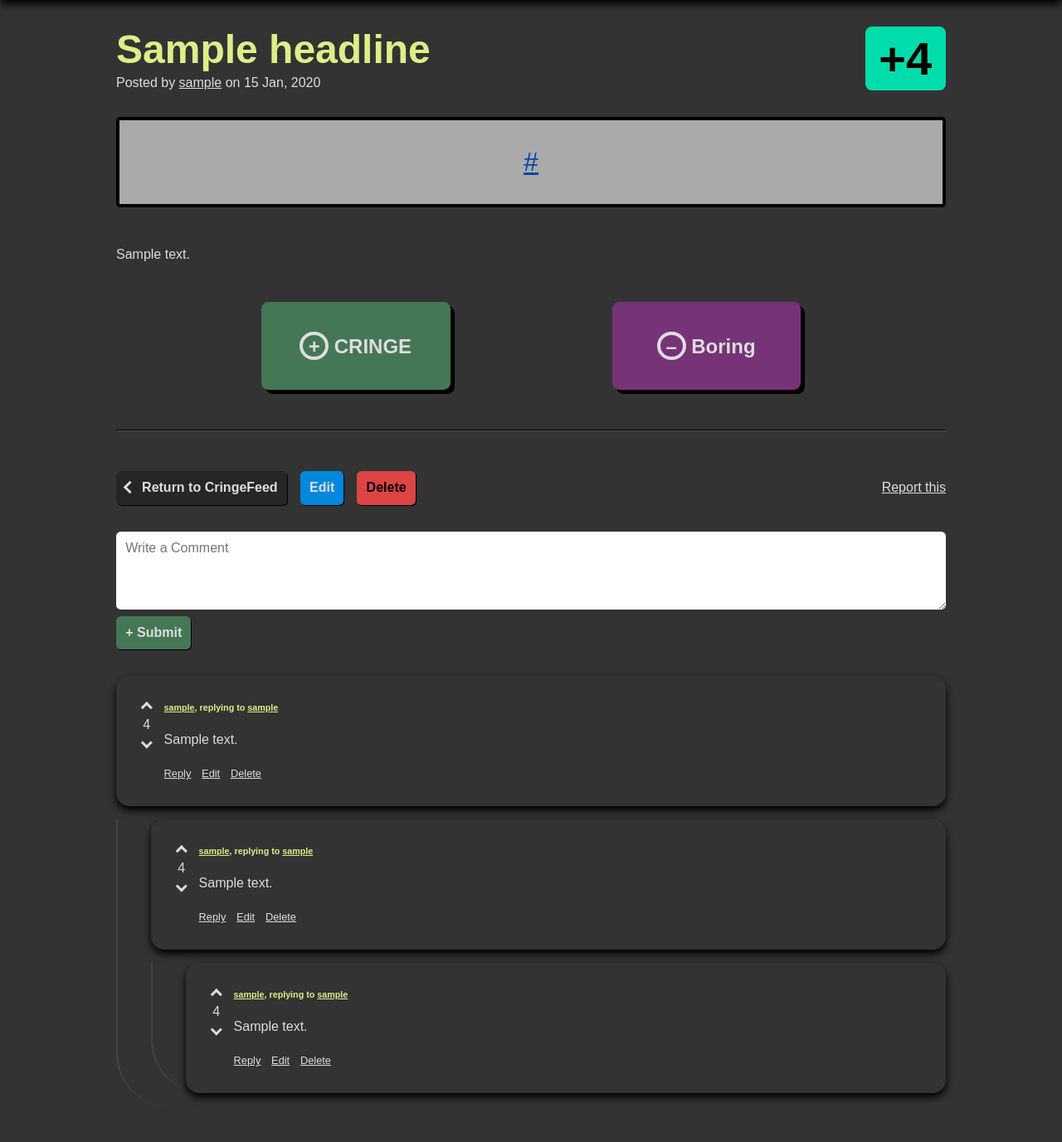
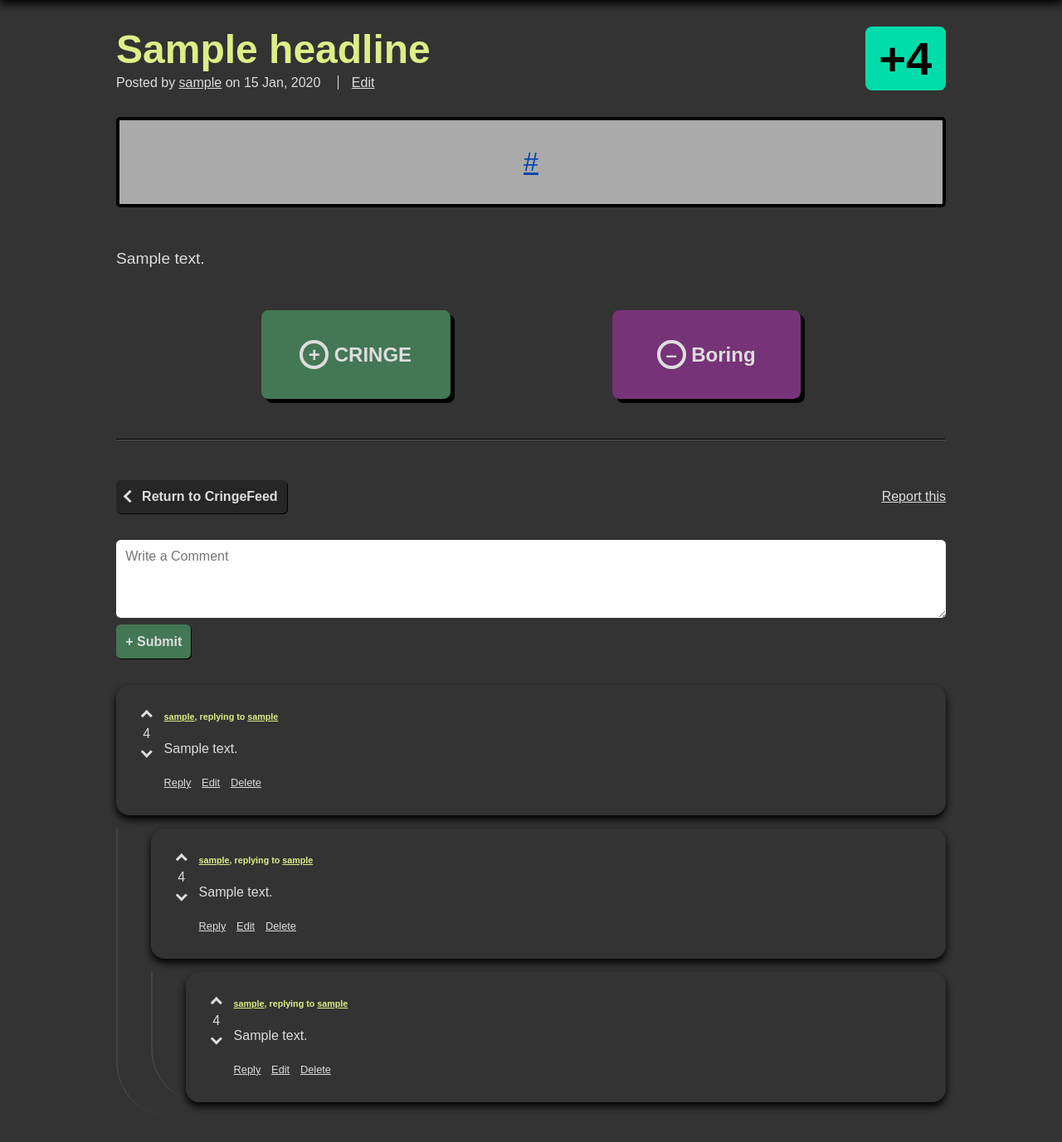
Before and after one commit to cptchuckles/cringeit, a Flask app: template flask_app/templates/views/cringe/show.html in a window 1280 px wide. Shown: the part 104-1481 px from the top of the page at 83% size. Before the commit the page ends 1430 px from the top, so only its background shows below. Run offline with Flask 3, Linux system fonts and the light colour scheme; the template is opened without the code that fills it: most values are stand-ins (such as "Sample title", 1, 10 or a date in 2020).

Commit message:
move edit link to top

```diff
--- a/flask_app/templates/views/cringe/show.html
+++ b/flask_app/templates/views/cringe/show.html
@@ -16,8 +16,15 @@
         <div class="wide column" style="gap: 0; justify-content: space-between;">
             <h1 class="headline">{{ cringe.headline }}</h1>
             <p style="margin: 0;">
-                Posted by <a href="/users/{{ cringe.user_id }}">{{ cringe.username }}</a>
-                on {{ cringe.created_at.strftime("%d %b, %Y") }}
+                <span>
+                    Posted by <a href="/users/{{ cringe.user_id }}">{{ cringe.username }}</a>
+                    on {{ cringe.created_at.strftime("%d %b, %Y") }}
+                </span>
+                {% if auth_user.id == cringe.user_id or auth_user.is_admin == 1 %}
+                <span style="border-left: 1px solid var(--fg); padding-left: 1em; margin-left: 1em;">
+                    <a href="/cringe/{{ cringe.id }}/edit">Edit</a>
+                </span>
+                {% endif %}
             </p>
         </div>
         <h1 class="rating">
@@ -27,7 +34,7 @@
     <div class="cringe-url">
         <a href="{{ cringe.url }}">{{ cringe.url }}</a>
     </div>
-    <p>{{ cringe.description }}</p>
+    <p class="pre-space" style="font-size: 1.2em;">{{ cringe.description }}</p>
     <div class="wide row" style="width: 65%; margin: auto;">
         <a href="/cringe/{{ cringe.id }}/rate-cringe" class="rate button plus">CRINGE</a>
         <a href="/cringe/{{ cringe.id }}/rate-boring" class="rate button minus">Boring</a>
@@ -36,10 +43,6 @@
     <div class="wide row">
         <div class="short row">
             <a href="/dashboard" class="clear left-arrow button">Return to CringeFeed</a>
-            {% if auth_user.id == cringe.user_id or auth_user.is_admin == 1 %}
-            <a href="/cringe/{{ cringe.id }}/edit" class="button">Edit</a>
-            <a href="/cringe/{{ cringe.id }}/delete" class="danger button">Delete</a>
-            {% endif %}
         </div>
         <a href="/cringe/{{ cringe.id }}/report">Report this</a>
     </div>
```
